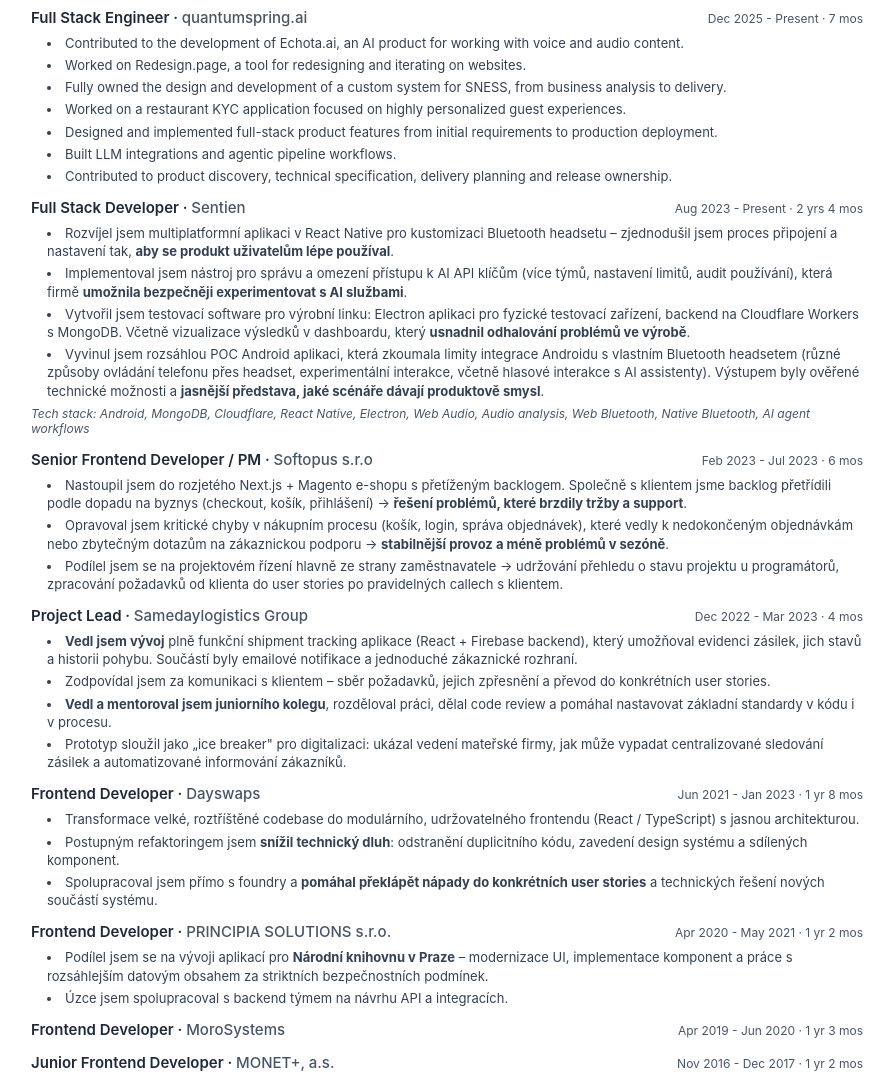
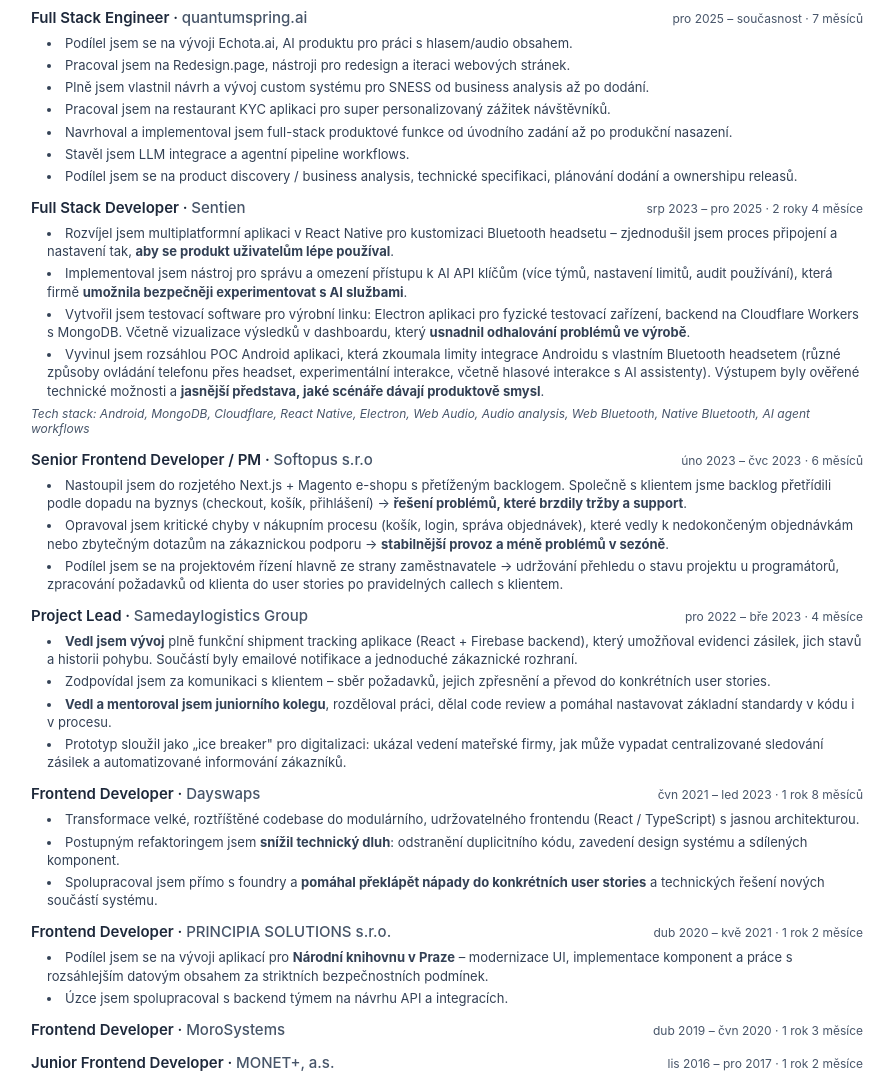
Before and after one commit to kocendavid/site, a plain HTML site: page resume-print.html in a window 1280 px wide. Shown: the part 322-1398 px from the top of the page, without its empty margins (193-1087 px from the left). Drawn offline with Linux system fonts and the light colour scheme.

Commit message:
End Sentien experience at QuantumSpring start

```diff
--- a/resume-print.html
+++ b/resume-print.html
@@ -73,23 +73,23 @@
                 <div class="experience-item">
                     <div class="experience-header">
                         <div class="job-title">Full Stack Engineer · <span class="company-name">quantumspring.ai</span></div>
-                        <span class="date-range">Dec 2025 - Present · 7 mos</span>
+                        <span class="date-range">pro 2025 – současnost · 7 měsíců</span>
                     </div>
                     <ul class="experience-list">
-                        <li>Contributed to the development of Echota.ai, an AI product for working with voice and audio content.</li>
-                        <li>Worked on Redesign.page, a tool for redesigning and iterating on websites.</li>
-                        <li>Fully owned the design and development of a custom system for SNESS, from business analysis to delivery.</li>
-                        <li>Worked on a restaurant KYC application focused on highly personalized guest experiences.</li>
-                        <li>Designed and implemented full-stack product features from initial requirements to production deployment.</li>
-                        <li>Built LLM integrations and agentic pipeline workflows.</li>
-                        <li>Contributed to product discovery, technical specification, delivery planning and release ownership.</li>
+                        <li>Podílel jsem se na vývoji Echota.ai, AI produktu pro práci s hlasem/audio obsahem.</li>
+                        <li>Pracoval jsem na Redesign.page, nástroji pro redesign a iteraci webových stránek.</li>
+                        <li>Plně jsem vlastnil návrh a vývoj custom systému pro SNESS od business analysis až po dodání.</li>
+                        <li>Pracoval jsem na restaurant KYC aplikaci pro super personalizovaný zážitek návštěvníků.</li>
+                        <li>Navrhoval a implementoval jsem full-stack produktové funkce od úvodního zadání až po produkční nasazení.</li>
+                        <li>Stavěl jsem LLM integrace a agentní pipeline workflows.</li>
+                        <li>Podílel jsem se na product discovery / business analysis, technické specifikaci, plánování dodání a ownershipu releasů.</li>
                     </ul>
                 </div>
 
                 <div class="experience-item">
                     <div class="experience-header">
                         <div class="job-title">Full Stack Developer · <span class="company-name">Sentien</span></div>
-                        <span class="date-range">Aug 2023 - Present · 2 yrs 4 mos</span>
+                        <span class="date-range">srp 2023 – pro 2025 · 2 roky 4 měsíce</span>
                     </div>
                     <ul class="experience-list">
                         <li>Rozvíjel jsem multiplatformní aplikaci v React Native pro kustomizaci Bluetooth headsetu –
@@ -115,7 +115,7 @@
                 <div class="experience-item">
                     <div class="experience-header">
                         <div class="job-title">Senior Frontend Developer / PM · <span class="company-name">Softopus s.r.o</span></div>
-                        <span class="date-range">Feb 2023 - Jul 2023 · 6 mos</span>
+                        <span class="date-range">úno 2023 – čvc 2023 · 6 měsíců</span>
                     </div>
                     <ul class="experience-list">
                         <li>Nastoupil jsem do rozjetého Next.js + Magento e-shopu s přetíženým backlogem. Společně s
@@ -133,7 +133,7 @@
                 <div class="experience-item">
                     <div class="experience-header">
                         <div class="job-title">Project Lead · <span class="company-name">Samedaylogistics Group</span></div>
-                        <span class="date-range">Dec 2022 - Mar 2023 · 4 mos</span>
+                        <span class="date-range">pro 2022 – bře 2023 · 4 měsíce</span>
                     </div>
                     <ul class="experience-list">
                         <li><strong>Vedl jsem vývoj</strong> plně funkční shipment tracking aplikace (React + Firebase
@@ -151,7 +151,7 @@
                 <div class="experience-item">
                     <div class="experience-header">
                         <div class="job-title">Frontend Developer · <span class="company-name">Dayswaps</span></div>
-                        <span class="date-range">Jun 2021 - Jan 2023 · 1 yr 8 mos</span>
+                        <span class="date-range">čvn 2021 – led 2023 · 1 rok 8 měsíců</span>
                     </div>
                     <ul class="experience-list">
                         <li>Transformace velké, roztříštěné codebase do modulárního, udržovatelného frontendu (React /
@@ -166,7 +166,7 @@
                 <div class="experience-item">
                     <div class="experience-header">
                         <div class="job-title">Frontend Developer · <span class="company-name">PRINCIPIA SOLUTIONS s.r.o.</span></div>
-                        <span class="date-range">Apr 2020 - May 2021 · 1 yr 2 mos</span>
+                        <span class="date-range">dub 2020 – kvě 2021 · 1 rok 2 měsíce</span>
                     </div>
                     <ul class="experience-list">
                         <li>Podílel jsem se na vývoji aplikací pro <strong>Národní knihovnu v Praze</strong> – modernizace UI,
@@ -179,14 +179,14 @@
                 <div class="experience-item">
                     <div class="experience-header">
                         <div class="job-title">Frontend Developer · <span class="company-name">MoroSystems</span></div>
-                        <span class="date-range">Apr 2019 - Jun 2020 · 1 yr 3 mos</span>
+                        <span class="date-range">dub 2019 – čvn 2020 · 1 rok 3 měsíce</span>
                     </div>
                 </div>
 
                 <div class="experience-item">
                     <div class="experience-header">
                         <div class="job-title">Junior Frontend Developer · <span class="company-name">MONET+, a.s.</span></div>
-                        <span class="date-range">Nov 2016 - Dec 2017 · 1 yr 2 mos</span>
+                        <span class="date-range">lis 2016 – pro 2017 · 1 rok 2 měsíce</span>
                     </div>
                 </div>
             </section>
```
Also changed, not shown: index.html (+15 -15 lines).
